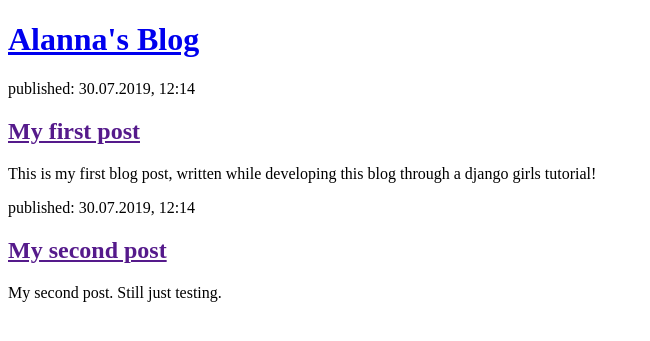
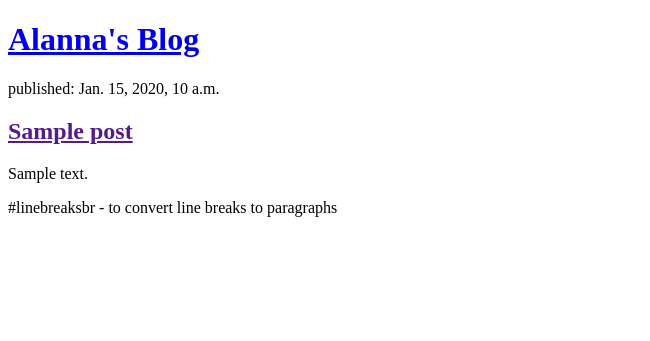
Before and after one commit to alannaOgrady/DjangoBlog, a Django app: template blog/templates/blog/post_list.html in a window 1280 px wide. Shown: the top 341 px of the page, without its empty margins (0-650 px from the left). Run offline with Django 3.2, Linux system fonts and the light colour scheme; the template is opened without the code that fills it: values that come from a table or form of the project are taken from there, others are empty; tables that the repository leaves empty hold one stand-in row (values such as "Sample post").

Commit message:
getting template to pull posts from database

```diff
--- a/blog/templates/blog/post_list.html
+++ b/blog/templates/blog/post_list.html
@@ -9,16 +9,12 @@
                 <h1><a href="/">Alanna's Blog</a></h1>
             </div>
 
-            <div>
-                <p>published: 30.07.2019, 12:14</p>
-                <h2><a href="">My first post</a></h2>
-                <p>This is my first blog post, written while developing this blog through a django girls tutorial!</p>
-            </div>
-
-            <div>
-                <p>published: 30.07.2019, 12:14</p>
-                <h2><a href="">My second post</a></h2>
-                <p>My second post. Still just testing.</p>
-            </div>
+            {% for post in posts %}
+                <div>
+                    <p>published: {{ post.published_date }}</p>
+                    <h2><a href="">{{ post.title }}</a></h2>
+                    <p>{{ post.text|linebreaksbr }}</p>     #linebreaksbr - to convert line breaks to paragraphs
+                </div>
+            {% endfor %}
     </body>
 </html>
--- a/blog/views.py
+++ b/blog/views.py
@@ -1,6 +1,10 @@
 from django.shortcuts import render
+from django.utils import timezone
+from .models import Post
 
+# . means current directory or application
 # Create your views here.
 
 def post_list(request):
-    return render(request, 'blog/post_list.html', {})
+    posts = Post.objects.filter(published_date__lte=timezone.now()).order_by('published_date')
+    return render(request, 'blog/post_list.html', {'posts': posts})
```
